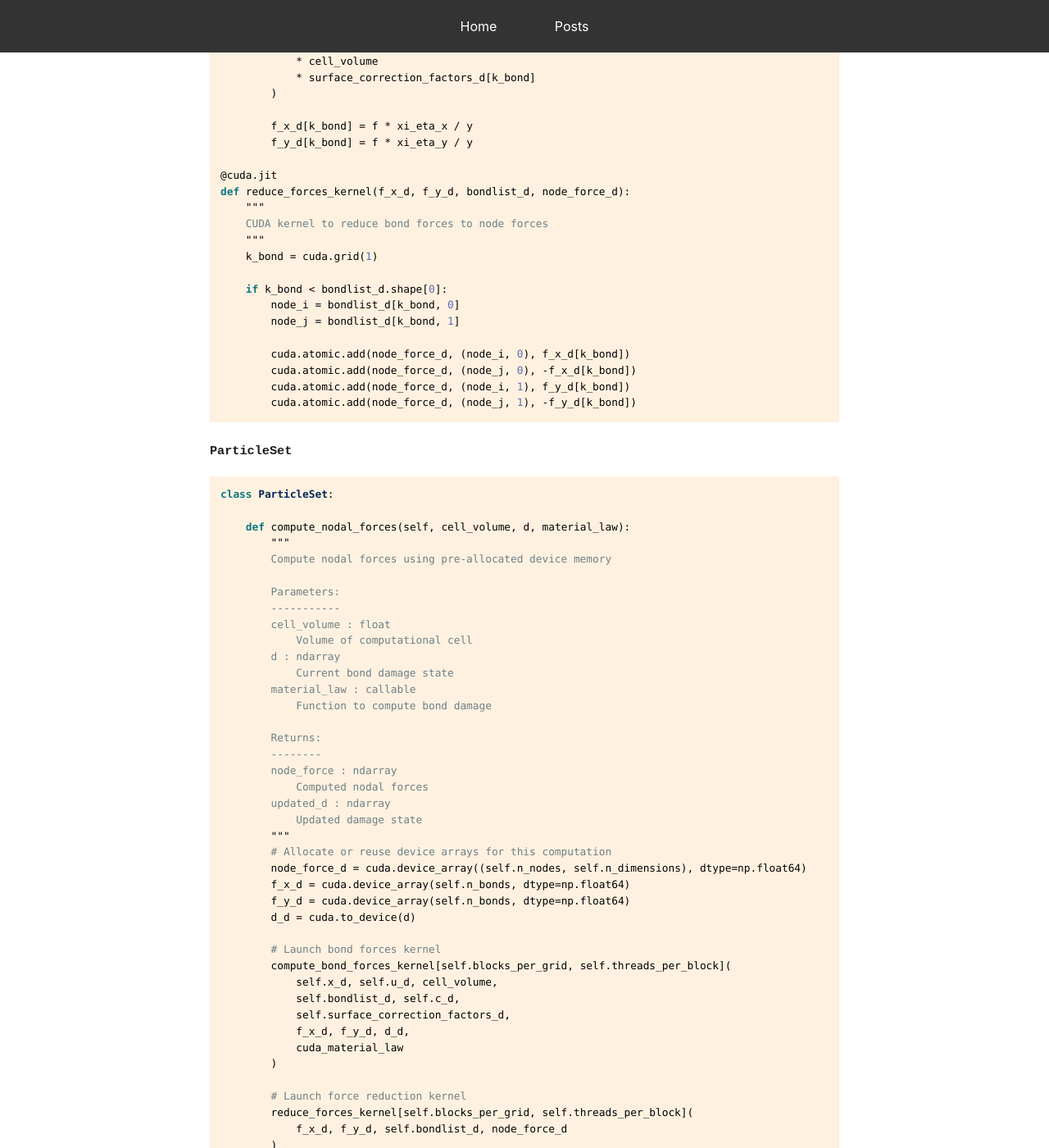
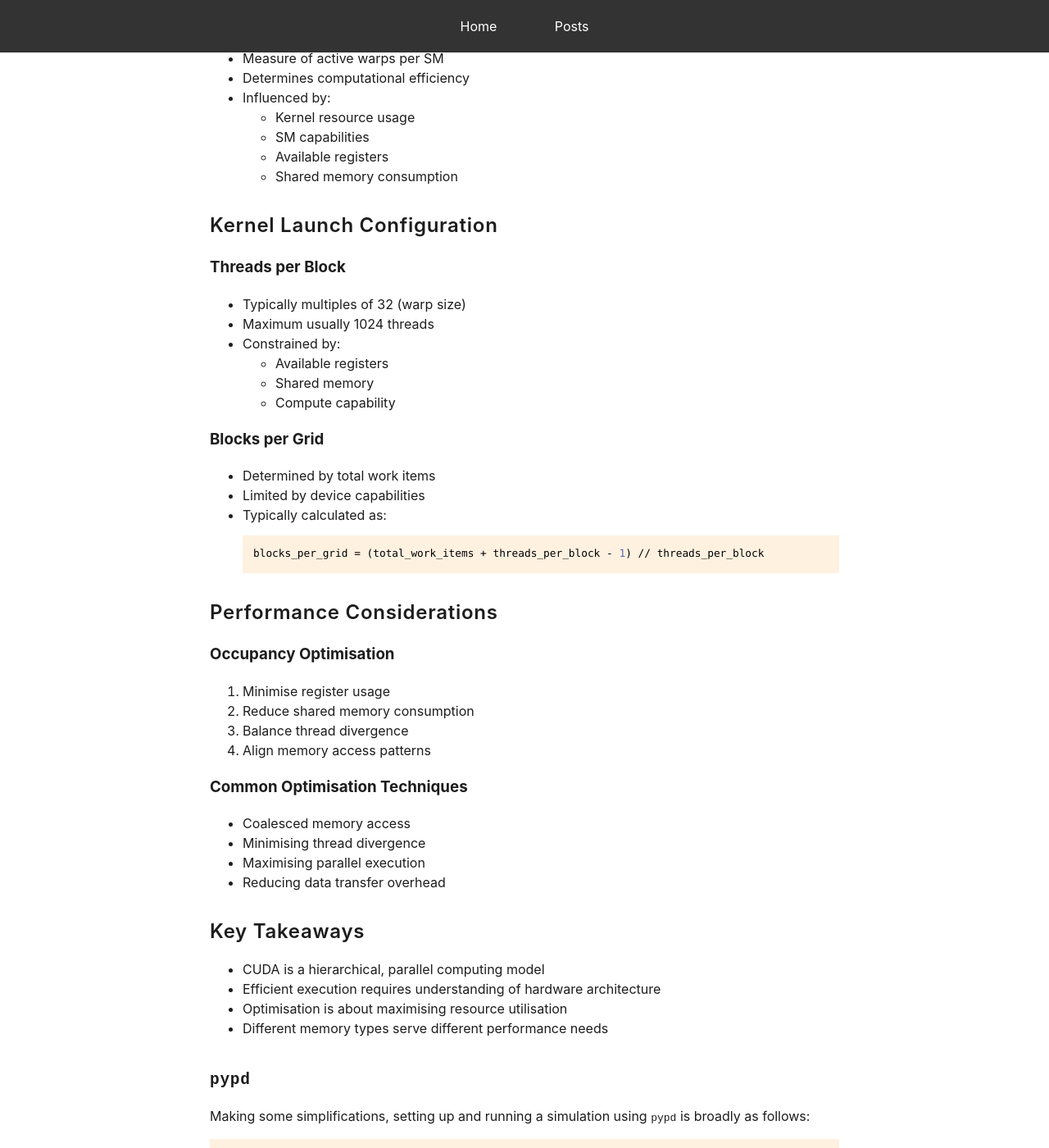
Before and after one commit to mark-hobbs/mark-hobbs.github.io, a Jekyll site: the page built from _posts/2025-02-03-cuda.md, in a window 1280 px wide and 1400 px high, scrolled down 3141 px. Shown: the whole window at 82% size. Built offline with Jekyll 4.4.1, drawn with Linux system fonts in a browser that asks for light colours; some of the changed text lies outside the part shown.

Commit message:
General updates

````diff
--- a/_posts/2025-02-03-cuda.md
+++ b/_posts/2025-02-03-cuda.md
@@ -46,6 +46,138 @@
 Threads per Block: 1024
 Blocks per Grid: 977
 ```
+
+### 1. Device (GPU)
+
+- Physical hardware accelerator
+- Contains multiple Streaming Multiprocessors (SMs)
+- Manages global memory and computation resources
+
+### 2. Streaming Multiprocessors (SMs)
+
+- Core computational units of the GPU
+- Contains:
+  - CUDA Cores
+  - Shared Memory
+  - Register File
+  - Special Function Units
+  - Warp Schedulers
+
+### 3. Threads
+
+- Smallest unit of execution
+- Analogous to a single computational task
+- Organised into blocks and grids
+
+### 4. Thread Blocks
+
+- Collection of threads that can:
+  - Share shared memory
+  - Synchronise with each other
+  - Execute on a single Streaming Multiprocessor (SM)
+
+### 5. Grid
+
+- Highest-level organisational unit
+- Collection of thread blocks
+- All blocks in a grid execute the same kernel
+
+## Memory Hierarchy
+
+### Global Memory
+
+- Largest, slowest memory
+- Accessible by all threads
+- Resides on device DRAM
+- High latency, low bandwidth
+
+### Shared Memory
+
+- On-chip memory within an SM
+- Explicitly managed by programmer
+- Much faster than global memory
+- Shared by all threads in a block
+
+### Register Memory
+
+- Fastest memory
+- Private to each thread
+- Limited in size
+- Located directly on the SM
+
+### Constant Memory
+
+- Read-only cache
+- Optimised for broadcast scenarios
+- Good for data accessed by multiple threads
+
+### Texture Memory
+
+- Read-only cache
+- Optimised for 2D spatial locality
+- Hardware interpolation support
+
+## Execution Model
+
+### Warp
+
+- Basic unit of thread execution
+- Typically 32 threads
+- Executed in SIMT (Single Instruction, Multiple Thread) mode
+- All threads in a warp execute the same instruction
+
+### Occupancy
+
+- Measure of active warps per SM
+- Determines computational efficiency
+- Influenced by:
+  - Kernel resource usage
+  - SM capabilities
+  - Available registers
+  - Shared memory consumption
+
+## Kernel Launch Configuration
+
+### Threads per Block
+
+- Typically multiples of 32 (warp size)
+- Maximum usually 1024 threads
+- Constrained by:
+  - Available registers
+  - Shared memory
+  - Compute capability
+
+### Blocks per Grid
+
+- Determined by total work items
+- Limited by device capabilities
+- Typically calculated as:
+  ```python
+  blocks_per_grid = (total_work_items + threads_per_block - 1) // threads_per_block
+  ```
+
+## Performance Considerations
+
+### Occupancy Optimisation
+
+1. Minimise register usage
+2. Reduce shared memory consumption
+3. Balance thread divergence
+4. Align memory access patterns
+
+### Common Optimisation Techniques
+
+- Coalesced memory access
+- Minimising thread divergence
+- Maximising parallel execution
+- Reducing data transfer overhead
+
+## Key Takeaways
+
+- CUDA is a hierarchical, parallel computing model
+- Efficient execution requires understanding of hardware architecture
+- Optimisation is about maximising resource utilisation
+- Different memory types serve different performance needs
 
 ## `pypd`
 
````
